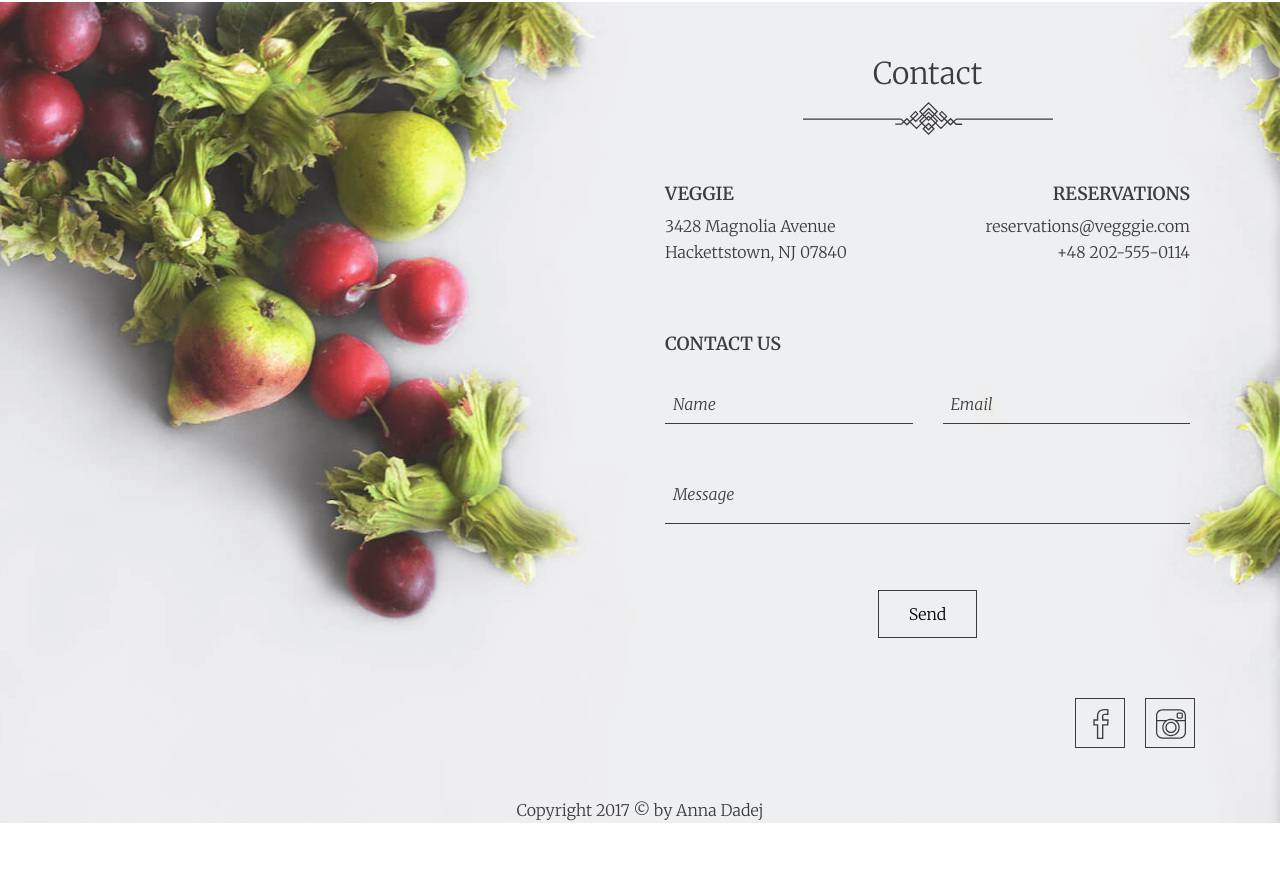
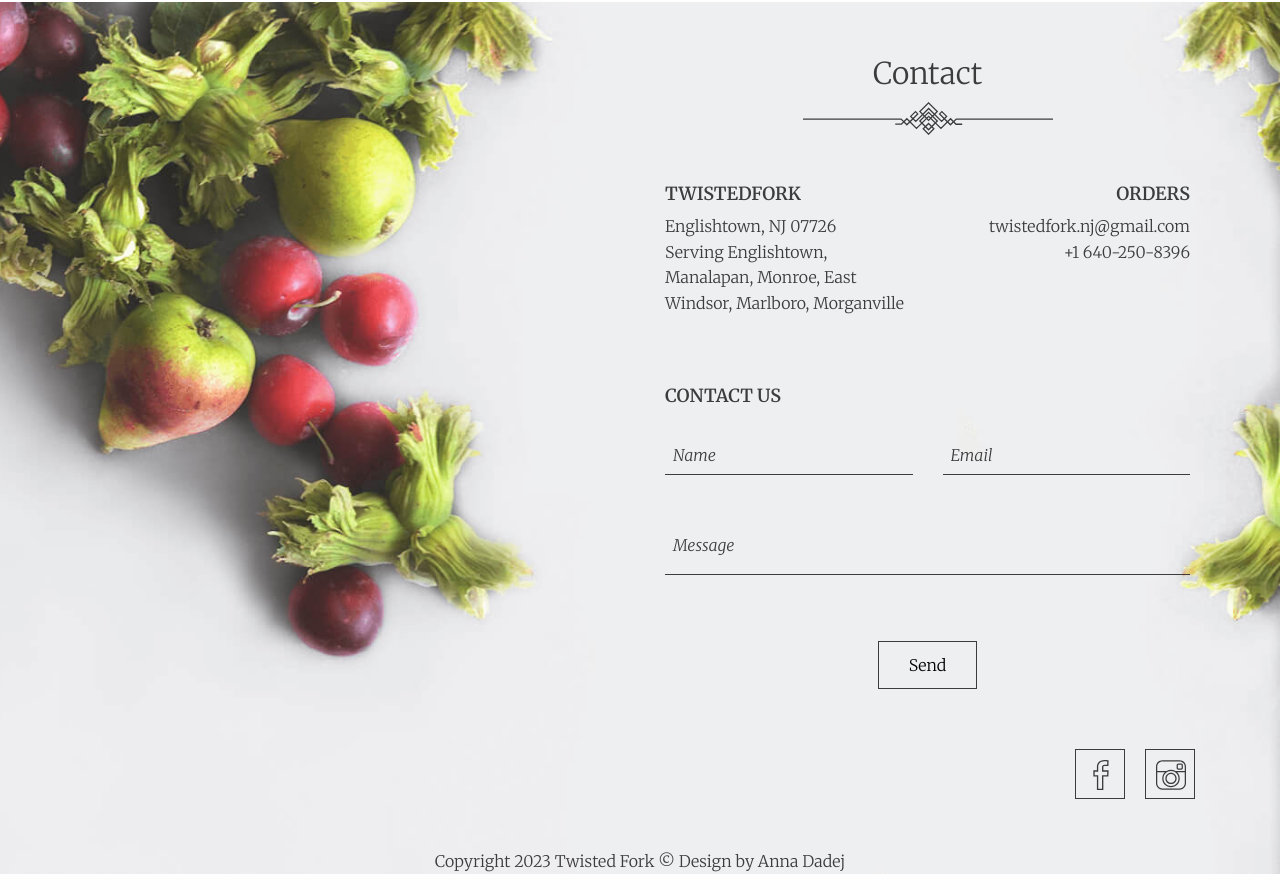
Before and after one commit to nikhildesai-ux/TwistedFork, a plain HTML site: page index.html in a window 1280 px wide. Shown: the part 3110-4000 px from the top of the page. Before the commit the page ends 3949 px from the top, so only its background shows below. Drawn offline with nearby package versions, Linux system fonts and the light colour scheme.

Commit message:
Update index.html

```diff
--- a/index.html
+++ b/index.html
@@ -5,7 +5,7 @@
     <meta charset="utf-8">
     <meta http-equiv="x-ua-compatible" content="ie=edge">
     <meta name="viewport" content="width=device-width, initial-scale=1.0">
-    <title>Veggie</title>
+    <title>TwistedFork - Redefining the way you enjoy Indian Cuisine</title>
     <link rel="stylesheet" href="css/app.css">
     <link rel="stylesheet" type="text/css" href="https://cdnjs.cloudflare.com/ajax/libs/slick-carousel/1.7.1/slick.css" />
     <link rel="stylesheet" type="text/css" href="https://cdnjs.cloudflare.com/ajax/libs/slick-carousel/1.7.1/slick-theme.css" />
@@ -600,12 +600,12 @@
                 <!--.divider-->
                 <div class="contact-info scroll-reveal">
                     <div class="info-address">
-                        <h3>Veggie</h3>
-                        <p>3428 Magnolia Avenue<br>Hackettstown, NJ 07840</p>
+                        <h3>TwistedFork</h3>
+                        <p>Englishtown, NJ 07726<br>Serving Englishtown, Manalapan, Monroe, East Windsor, Marlboro, Morganville </p>
                     </div>
                     <div class="reservations">
-                        <h3>Reservations</h3>
-                        <p>reservations@vegggie.com<br>+48 202-555-0114</p>
+                        <h3>Orders</h3>
+                        <p>twistedfork.nj@gmail.com<br>+1 640-250-8396</p>
                     </div>
                 </div>
                 <!--.contact-info-->
@@ -642,7 +642,7 @@
                 <!--.social-icons-->
             </div>
             <!--.footer-content-->
-            <p class="copy-info">Copyright 2017 © by Anna Dadej</p>
+            <p class="copy-info">Copyright 2023 Twisted Fork © Design by Anna Dadej</p>
         </div>
         <!--.container-->
     </footer>
```
